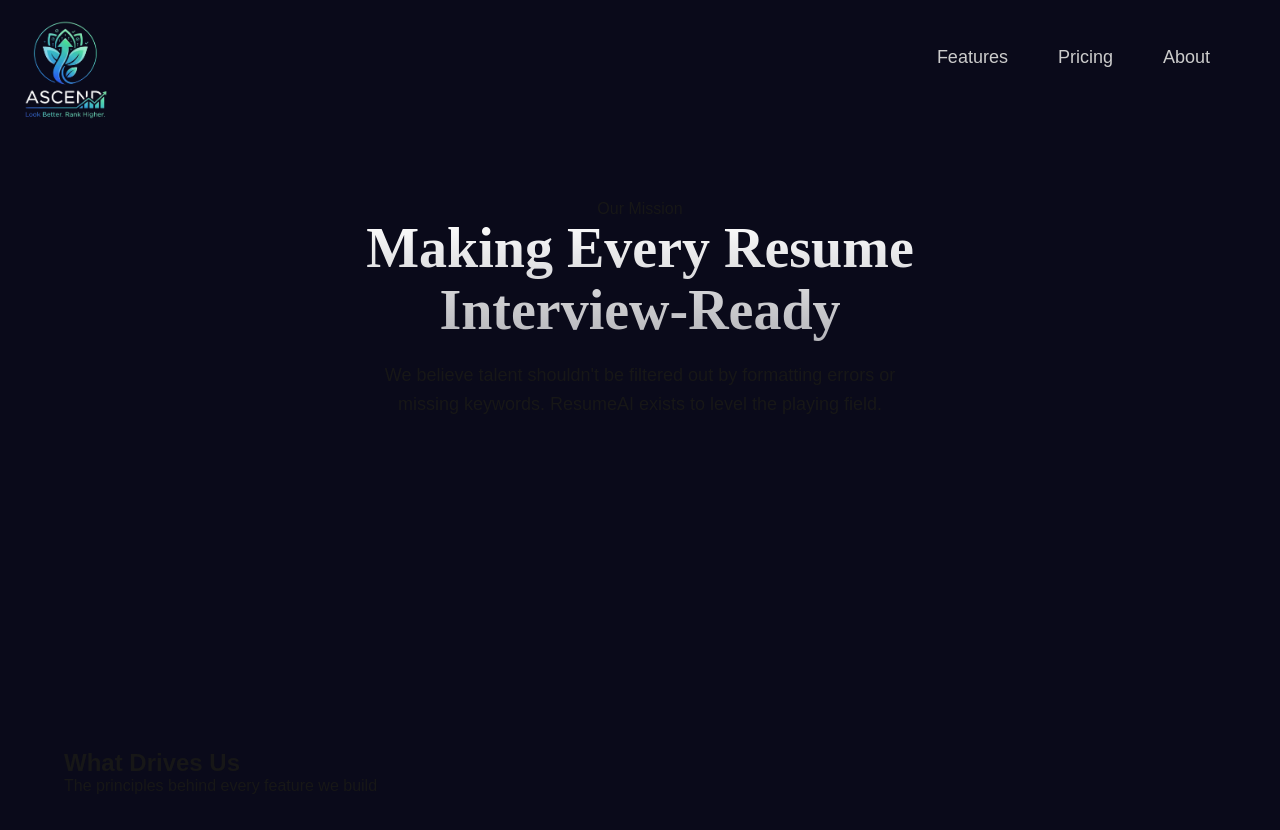
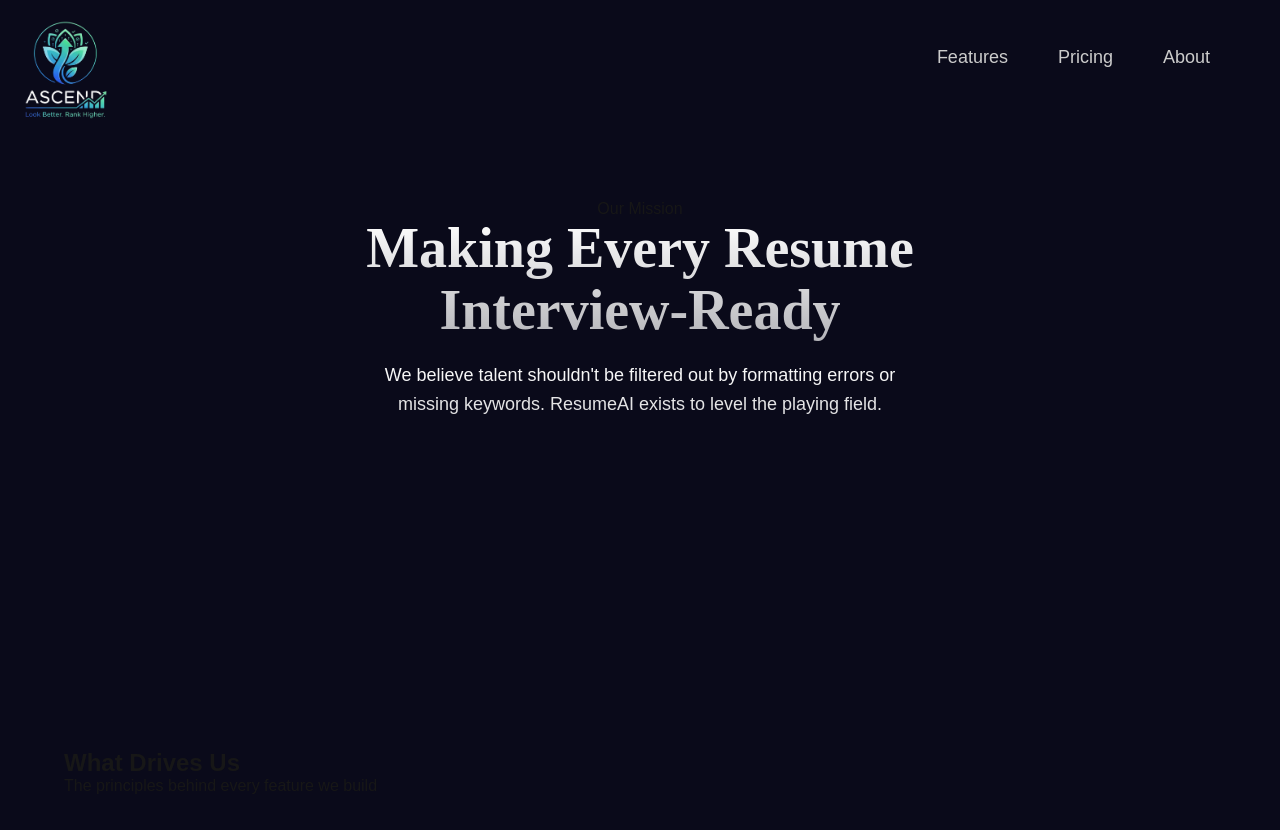
Before and after one commit to POSTI-25/WebProgrammingProject, a Next.js app in the folder frontend/resume-enhancer/: page /about in a window 1280 px wide. Shown: the top 830 px of the page. Built offline with nearby package versions, Linux system fonts and the light colour scheme.

Commit message:
text whitened and logo placeholder centered

```diff
--- a/frontend/resume-enhancer/src/styles/about.css
+++ b/frontend/resume-enhancer/src/styles/about.css
@@ -19,6 +19,18 @@
   -webkit-background-clip: text;
   -webkit-text-fill-color: transparent;
   background-clip: text;
+}
+
+/* Apply the white gradient only to elements that blended with the background */
+.resume-enhancer .about-hero-subtitle,
+.resume-enhancer .about-stat-label,
+.resume-enhancer .about-team-bio,
+.resume-enhancer .about-team-role {
+  background-image: linear-gradient(180deg, #ffffff 0%, rgba(255, 255, 255, 0.85) 100%);
+  -webkit-background-clip: text;
+  -webkit-text-fill-color: transparent;
+  background-clip: text;
+  color: transparent;
 }
 
 .about-hero-subtitle {
@@ -106,6 +118,16 @@
   transition: var(--re-transition);
   position: relative;
   overflow: hidden;
+}
+
+/* Increase space between the logo placeholder and text for readability */
+.about-values-grid .feat-card-icon {
+  margin-bottom: 22px; /* larger gap below icon; keep original alignment */
+}
+
+.about-values-grid .feat-card-title {
+  margin-top: 0;
+  margin-bottom: 10px;
 }
 
 .about-value-card::before {
```
